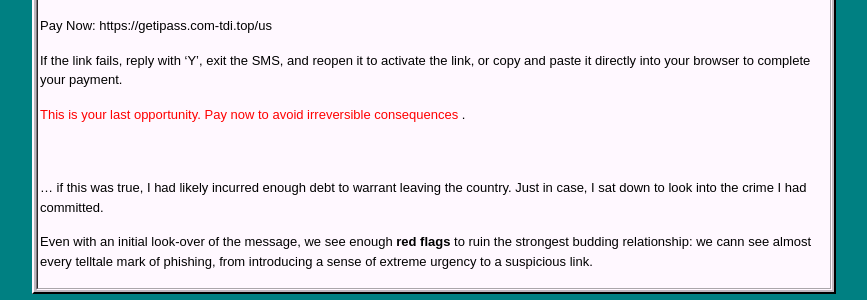
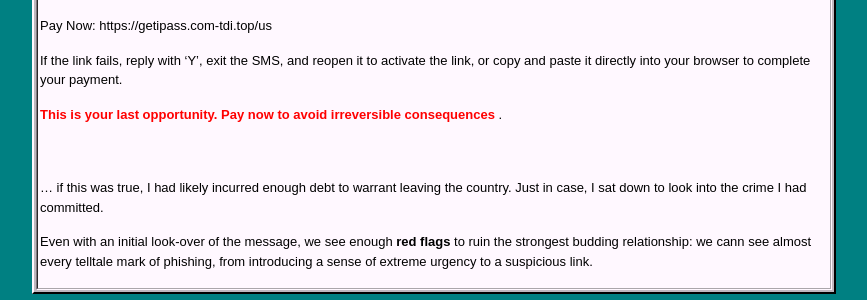
Before and after one commit to scattered-gonk/scattered-gonk.github.io, a Jekyll site: the page built from _posts/2025-26-05-Tencent-Toll.md, in a window 1280 px wide. Shown: the part 619-919 px from the top of the page, without its empty margins (206-1073 px from the left). Built offline with Jekyll 4.4.1, drawn with Linux system fonts in a browser that asks for light colours.

Commit message:
Updated posts

```diff
--- a/_posts/2025-26-05-Tencent-Toll.md
+++ b/_posts/2025-26-05-Tencent-Toll.md
@@ -29,7 +29,7 @@ https://getipass.com-tdi.top/us
 
 If the link fails, reply with 'Y', exit the SMS, and reopen it to activate the link, or copy and paste it directly into your browser to complete your payment.
 
-<span style="color:red"> This is your last opportunity. Pay now to avoid irreversible consequences </span>.
+<span style="color:red"> **This is your last opportunity. Pay now to avoid irreversible consequences** </span>.
 
 <br>
 <br>
```
